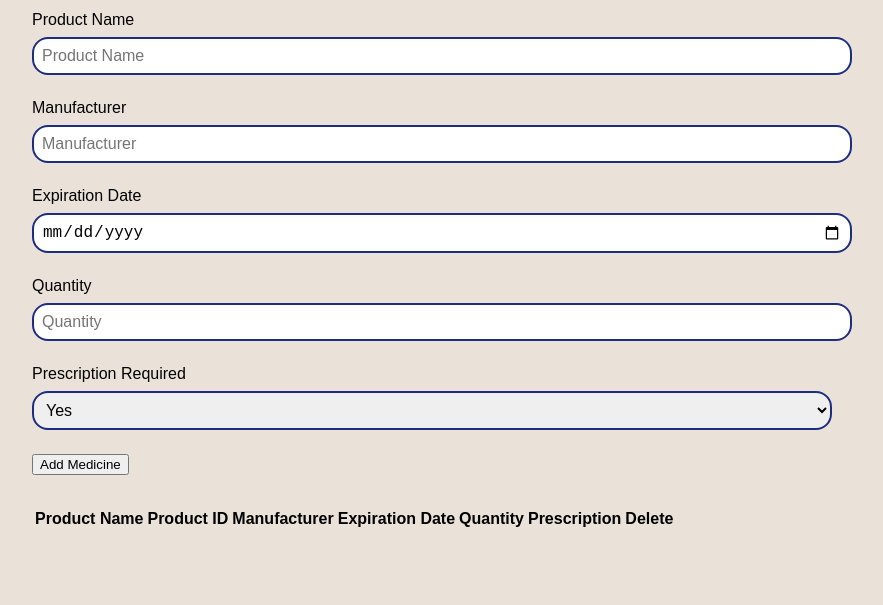
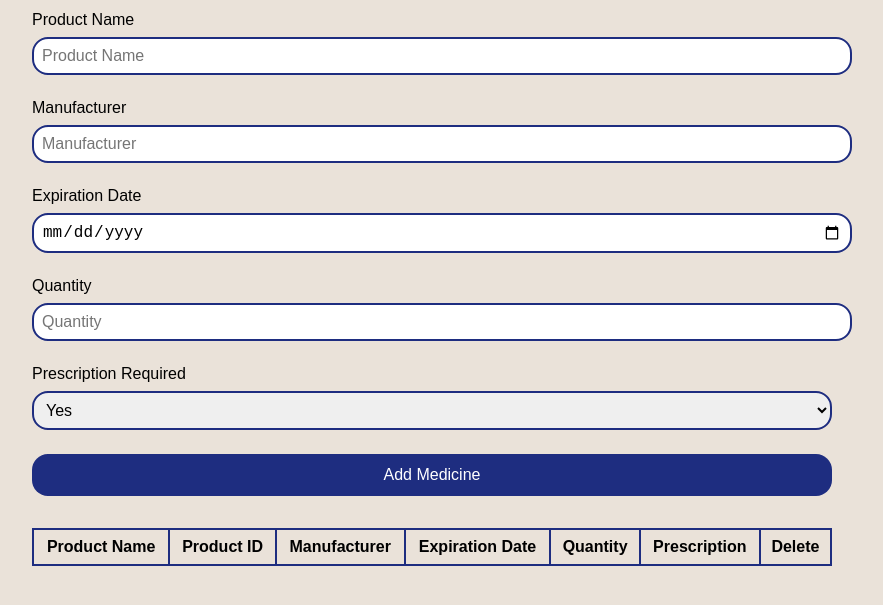
Before and after one commit to Annettehv/assignment_2, a plain HTML site: page index.html in a window 1280 px wide. Shown: the part 111-716 px from the top of the page, without its empty margins (208-1091 px from the left). Drawn offline with Linux system fonts and the light colour scheme.

Commit message:
added css for table

```diff
--- a/style.css
+++ b/style.css
@@ -40,3 +40,28 @@ body {
     border: 2px solid #1e2d80;
     border-radius: 1rem;
   }
+
+  button {
+    background-color: #1e2d80;
+    color: white;
+    border: none;
+    padding: 0.75rem 1.5rem;
+    font-size: 1rem;
+    border-radius: 1rem;
+    cursor: pointer;
+    width: 100%;
+  }
+
+  button:hover {
+    background-color: #4054b2;
+  }
+
+  table {
+    width: 100%;
+    border-collapse: collapse;
+  }
+
+  table, th, td {
+    border: 2px solid #1e2d80;
+    padding: 8px;
+  }
```
